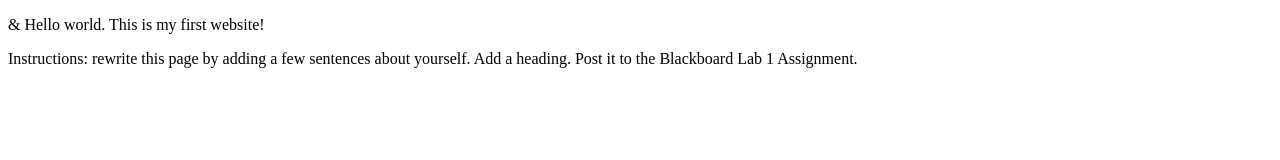
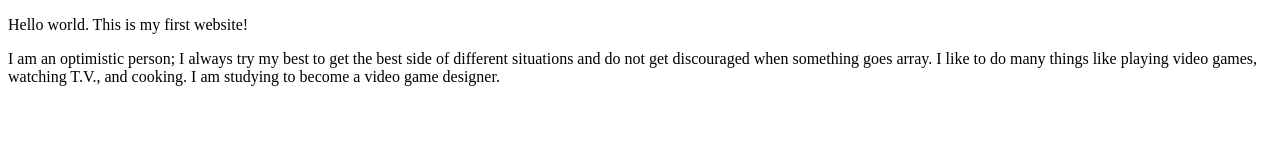
Before and after one commit to cdivinity/lab1-new-, a plain HTML site: page index.html in a window 1280 px wide. Drawn offline with Linux system fonts and the light colour scheme.

Commit message:
Update index.html for lab 1
replace instructions with a deception about me and added a new heading

```diff
--- a/index.html
+++ b/index.html
@@ -5,7 +5,12 @@
   <title>ITMD-361 Internet Technologies and Web Design</title>
 </head>
 <body>
-  <p>&amp; Hello world. This is my first website!</p>
-  <p>Instructions: rewrite this page by adding a few sentences about yourself. Add a heading. Post it to the Blackboard Lab 1 Assignment.</p>
+  <head>
+  <meta charset="utf-8">
+  <title> Who am i </title>
+</head>
+  <p>Hello world. This is my first website!</p>
+  <p>I am an optimistic person; I always try my best to get the best side of different situations and do not get discouraged when something goes array.
+    I like to do many things like playing video games, watching T.V., and cooking. I am studying to become a video game designer. </p>
 </body>
 </html>
```
